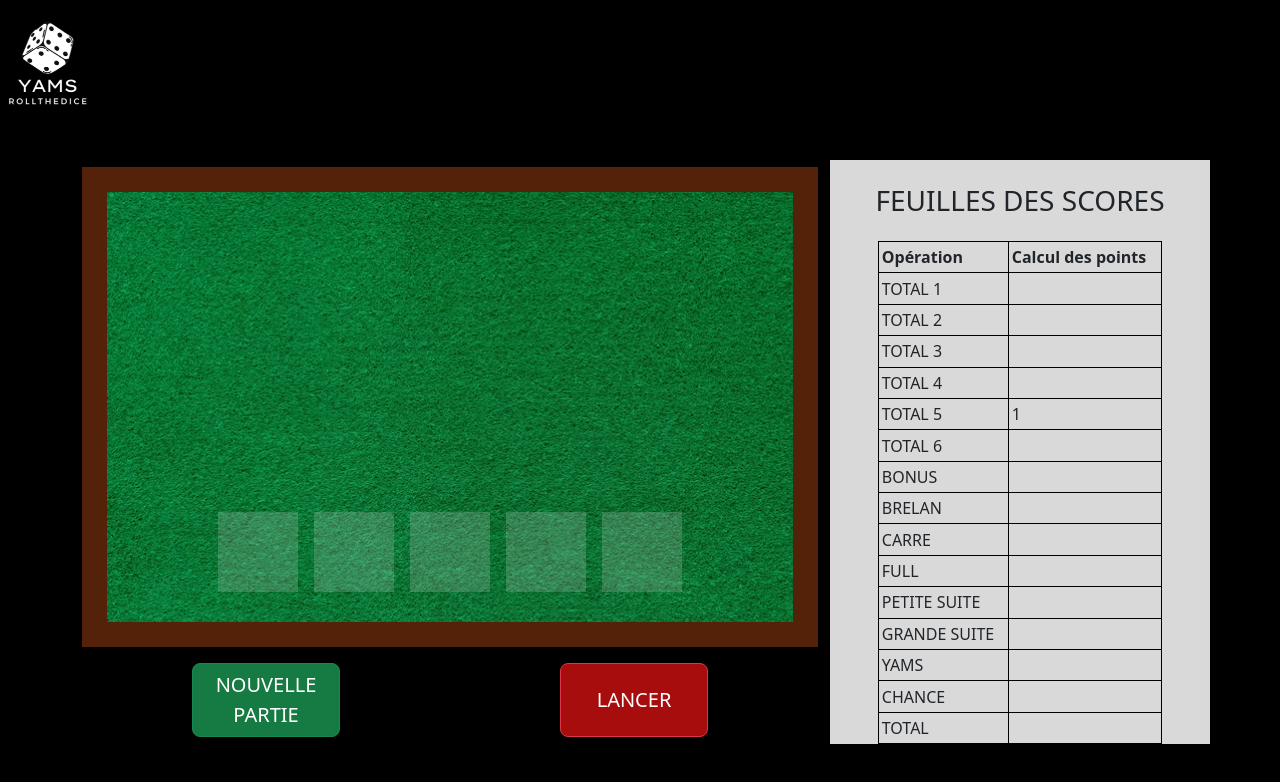
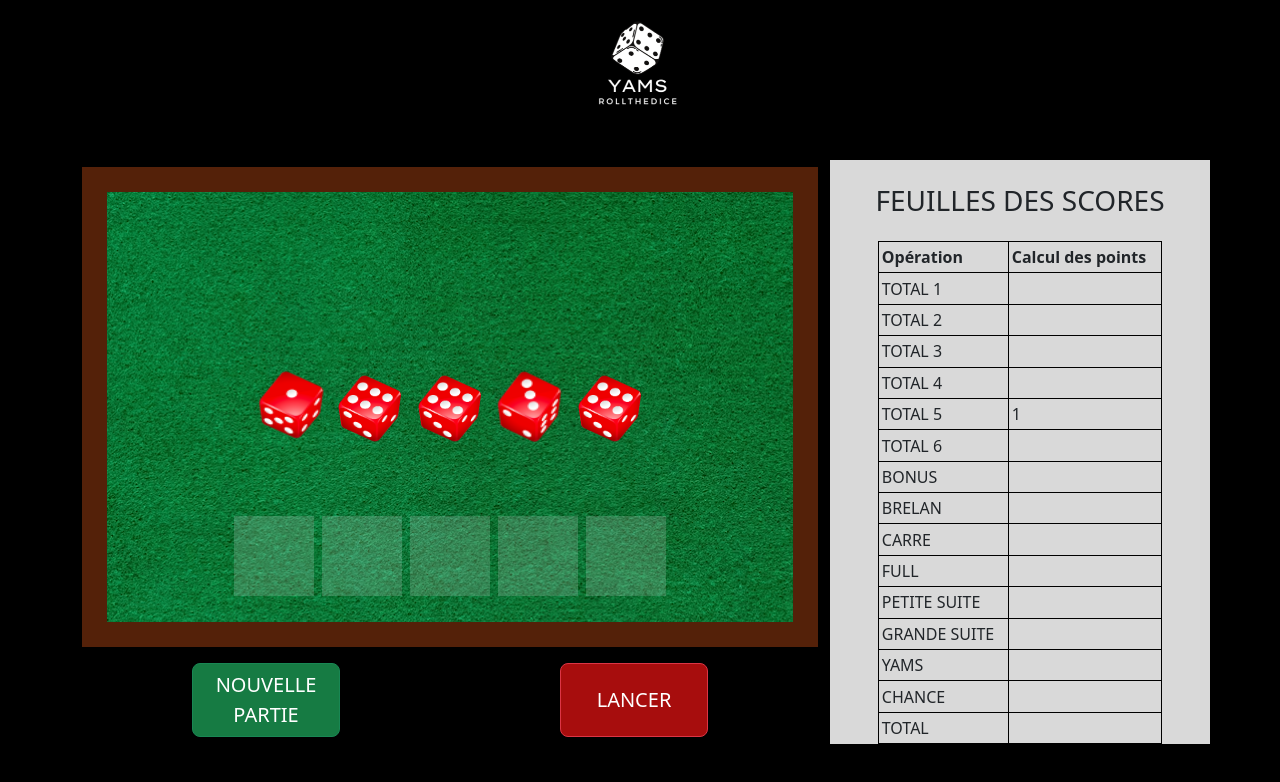
Before and after one commit to MarinaRaskevich/Yams, a website: page game.html in a window 1280 px wide. Drawn offline with nearby package versions, Linux system fonts and the light colour scheme.

Commit message:
Add files via upload

```diff
--- a/game.html
+++ b/game.html
@@ -1,31 +1,31 @@
 <!DOCTYPE html>
-<html lang="en">
+<html lang="fr">
   <head>
     <meta charset="UTF-8" />
     <meta name="viewport" content="width=device-width, initial-scale=1.0" />
-    <title>Yams</title>
     <link
       rel="stylesheet"
-      href="node_modules/bootstrap/dist/css/bootstrap.min.css"
+      href="./node_modules/bootstrap/dist/css/bootstrap.min.css"
     />
-    <link rel="stylesheet" href="public/assets/css/style.css" />
+    <link rel="stylesheet" href="./public/assets/css/style.css" />
+    <title>Yams</title>
   </head>
   <body>
-    <header>
-      <img src="public/assets/img/yamsTitle.png" alt="" class="w-50">
+    <header class="text-center">
+      <img src="public/assets/img/yamsTitle.png" alt="">
     </header>
-    <div class="container pt-5">
+    <div class="container pt-5 vh-90">
       <div class="row h-100 align-content-center">
         <div class="col-12 col-lg-8 d-flex flex-column justify-content-center">
           <div>
             <div class="gameDesk d-flex flex-wrap justify-content-center align-items-center mb-3 border border-6">
-              <div class="container-throw d-flex"></div>
+              <div class="container-throw d-flex flex-wrap justify-content-center"></div>
               <div class="container-selected d-flex">
-                <div class="dice-container m-2"></div>
-                <div class="dice-container m-2"></div>
-                <div class="dice-container m-2"></div>
-                <div class="dice-container m-2"></div>
-                <div class="dice-container m-2"></div>
+                <div class="dice-container m-1"></div>
+                <div class="dice-container m-1"></div>
+                <div class="dice-container m-1"></div>
+                <div class="dice-container m-1"></div>
+                <div class="dice-container m-1"></div>
               </div>
             </div>
             <div class="actionButtons d-flex justify-content-around">
@@ -40,7 +40,7 @@
             </div>
           </div>
         </div>
-        <div class="col-12 col-lg-4 bg-silver my-5 my-lg-0">
+        <div class="col-11 mx-auto col-lg-4 bg-silver my-5 my-lg-0">
           <h3 class="text-center m-4">FEUILLES DES SCORES</h3>
           <table>
             <thead>
@@ -114,7 +114,7 @@
         </div>
       </div>
     </div>
+    <script src="./public/assets/js/game.js"></script>
     <script src="./public/assets/js/functions.js"></script>
-    <script src="./public/assets/js/game.js"></script>
   </body>
 </html>
```
